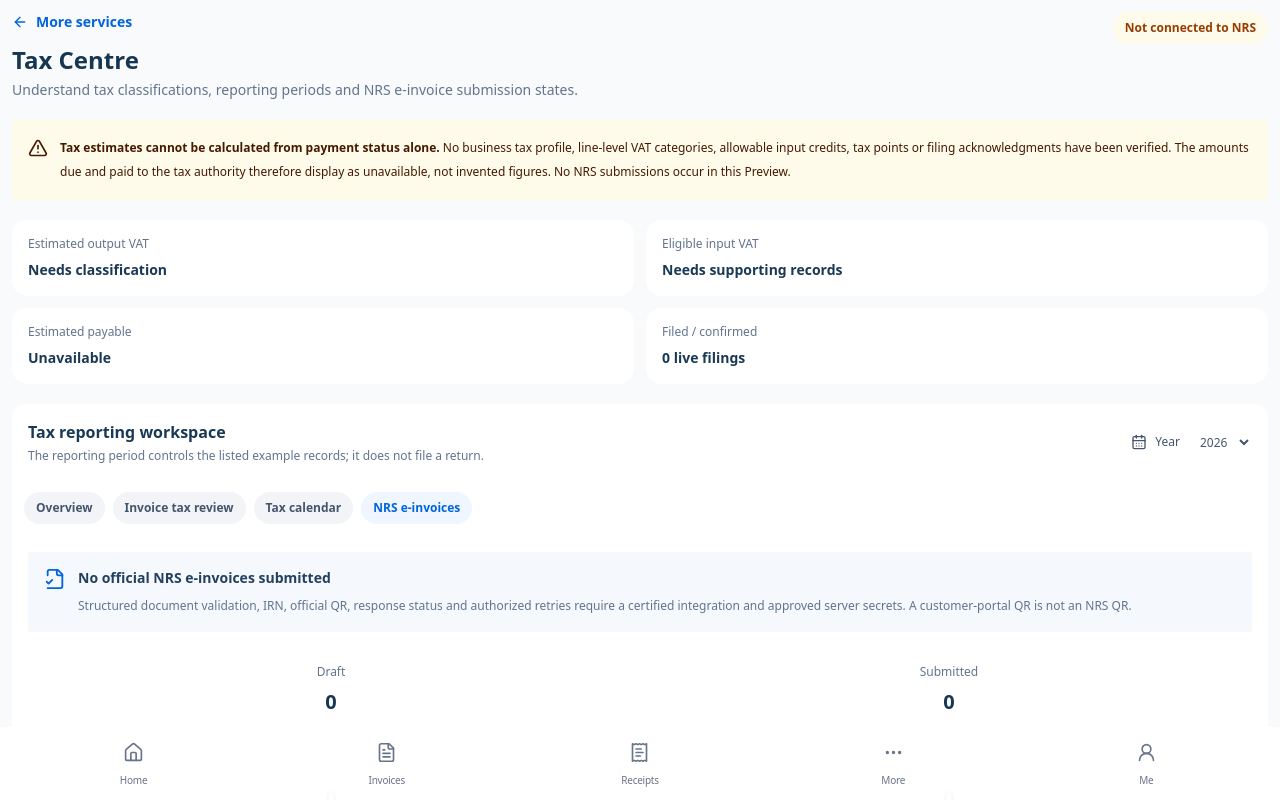
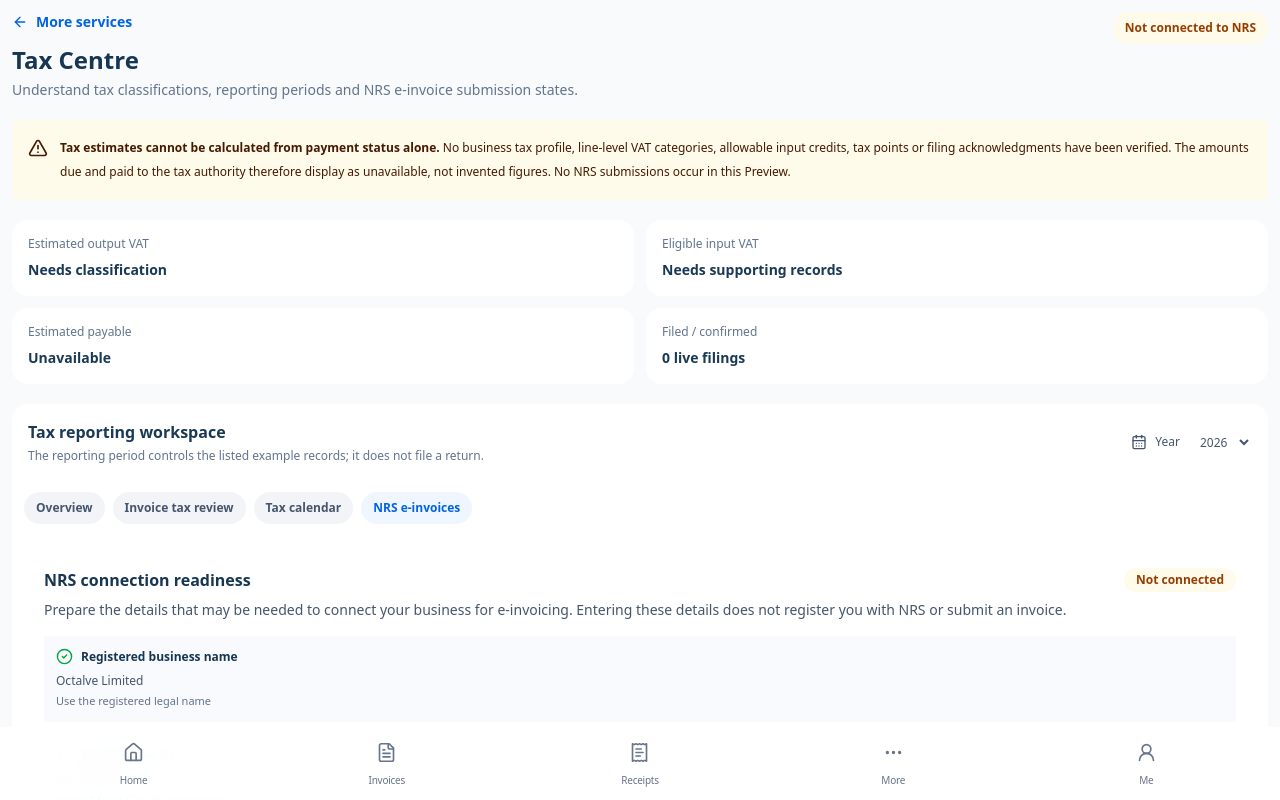
Before and after one commit to octalve-core/octalve-invoice, a Next.js app: page /dashboard/tax-centre in a window 1280 px wide. Both pictures are taken after a click on the button "NRS e-invoices". Shown: the top 800 px of the page. Built offline with nearby package versions, Linux system fonts and the light colour scheme.

Commit message:
feat(phase-0i): connect NRS readiness view with shared business identity status

```diff
--- a/app/(dashboard)/dashboard/tax-centre/page.tsx
+++ b/app/(dashboard)/dashboard/tax-centre/page.tsx
@@ -7,6 +7,7 @@ import {formatDocumentNumber} from "@/src/features/invoices/lib/document-number"
 import {useMerchantPreview} from "@/src/features/merchant-preview/MerchantPreviewProvider";
 import {useAccessibleDialog} from "@/src/features/records/components/useAccessibleDialog";
 import {RecordDataTable} from "@/src/features/records/components/RecordDataTable";
+import {NrsReadinessPanel} from "@/src/features/finance/NrsReadinessPanel";
 type View="overview"|"invoices"|"calendar"|"nrs";
 const views:{value:View;label:string}[]=[{value:"overview",label:"Overview"},{value:"invoices",label:"Invoice tax review"},{value:"calendar",label:"Tax calendar"},{value:"nrs",label:"NRS e-invoices"}];
 const periods=["2024","2025","2026"] as const;
@@ -49,7 +50,7 @@ export default function TaxCentre(){
     {!filtered.length?<p className="py-12 text-center text-xs text-slate-500">No issued sample invoices match this reporting year and search.</p>:null}
    </div>:null}
    {view==="calendar"?<div className="grid gap-3 p-4 sm:grid-cols-2 sm:p-5">{[["VAT returns","Taxpayer-specific eligibility, period and due date require official verification."],["WHT obligations","Applicable rates and remittance deadlines depend on transaction and taxpayer context."],["NRS fiscalization","E-invoice mandate dates, taxpayer scope and accredited integration must be confirmed."],["Filing evidence","Future tax calendar stores acknowledgements, payment references, period and legal holds."]].map(([label,text])=><article key={label} className="rounded-xl border border-slate-100 p-4"><span className="text-xs font-semibold text-[#0064E0]">Unscheduled · verify eligibility</span><h3 className="mt-2 font-semibold text-[#173652]">{label}</h3><p className="mt-2 text-xs leading-6 text-slate-500">{text}</p></article>)}</div>:null}
-   {view==="nrs"?<div className="space-y-4 p-4 sm:p-5"><div className="flex items-start gap-3 rounded-xl bg-[#F5F8FC] p-4 text-sm text-[#23415F]"><FileCheck2 size={22} className="shrink-0 text-[#0064E0]"/><div><strong className="block">No official NRS e-invoices submitted</strong><p className="mt-2 text-xs leading-5 text-slate-500">Structured document validation, IRN, official QR, response status and authorized retries require a certified integration and approved server secrets. A customer-portal QR is not an NRS QR.</p></div></div><div className="grid grid-cols-2 gap-3 sm:grid-cols-4">{["Draft","Submitted","Validated","Rejected"].map(x=><div key={x} className="rounded-xl border border-slate-100 p-4 text-center"><p className="text-xs text-slate-500">{x}</p><strong className="mt-2 block text-xl text-[#173652]">0</strong></div>)}</div></div>:null}
+   {view==="nrs"?<div className="space-y-4 p-4 sm:p-5"><NrsReadinessPanel/><div className="flex items-start gap-3 rounded-xl bg-[#F5F8FC] p-4 text-sm text-[#23415F]"><FileCheck2 size={22} className="shrink-0 text-[#0064E0]"/><div><strong className="block">No official NRS e-invoices submitted</strong><p className="mt-2 text-xs leading-5 text-slate-500">Structured document validation, IRN, official QR, response status and authorized retries require a certified integration and approved server secrets. A customer-portal QR is not an NRS QR.</p></div></div><div className="grid grid-cols-2 gap-3 sm:grid-cols-4">{["Draft","Submitted","Validated","Rejected"].map(x=><div key={x} className="rounded-xl border border-slate-100 p-4 text-center"><p className="text-xs text-slate-500">{x}</p><strong className="mt-2 block text-xl text-[#173652]">0</strong></div>)}</div></div>:null}
   </section>
   {filterOpen?<div className="fixed inset-0 z-[120] flex items-end justify-center bg-[#031C32]/60 lg:items-center lg:p-4"><section role="dialog" aria-modal="true" aria-label="Tax invoice filters" className="w-full max-w-md space-y-4 rounded-t-[28px] bg-white p-5 pb-[max(1.5rem,env(safe-area-inset-bottom))] lg:rounded-2xl"><div className="flex items-center justify-between"><h2 className="font-semibold text-[#173652]">Classification filters</h2><button aria-label="Close tax filters" onClick={()=>setFilterOpen(false)}><X size={19}/></button></div><p className="text-sm leading-6 text-slate-600">Only unclassified sample invoice records are available. Tax categories must originate from validated line data rather than an arbitrary rate selection.</p><button type="button" onClick={()=>setFilterOpen(false)} className="w-full rounded-full bg-[#0064E0] px-4 py-3 text-xs font-semibold text-white">Show unclassified invoices</button></section></div>:null}
   {selected?<div className="fixed inset-0 z-[120] flex items-end justify-center bg-[#031C32]/60 lg:items-center lg:p-4"><section role="dialog" aria-modal="true" aria-label={"Tax review "+reference(selected.id)} className="w-full max-w-lg space-y-4 rounded-t-[28px] bg-white p-5 pb-[max(1.5rem,env(safe-area-inset-bottom))] lg:rounded-2xl"><div className="flex items-center justify-between"><h2 className="font-semibold text-[#193955]">{reference(selected.id)}</h2><button aria-label="Close tax review" onClick={()=>setDetail(null)}><X size={18}/></button></div><p className="text-sm text-slate-600">{selected.customer} · {selected.amount} · {selected.date}</p><p className="flex gap-2 rounded-xl bg-amber-50 p-3 text-xs leading-6 text-amber-900"><Info size={17} className="mt-0.5 shrink-0"/>Tax classifications, eligible input credits and fiscal tax point are unavailable. Do not multiply this invoice by an assumed generic rate or treat payment as tax remittance.</p><Link href={"/dashboard/invoice/"+selected.id} className="block rounded-full bg-[#0064E0] px-4 py-3 text-center text-xs font-semibold text-white">Open original invoice</Link><button onClick={()=>setDetail(null)} className="w-full rounded-full border border-[#0064E0] px-4 py-3 text-xs font-semibold text-[#0064E0]">Close</button></section></div>:null}
```
